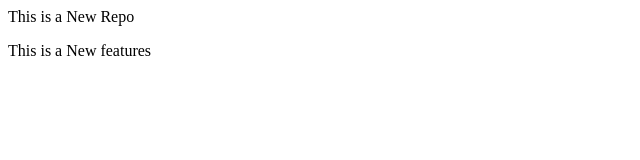
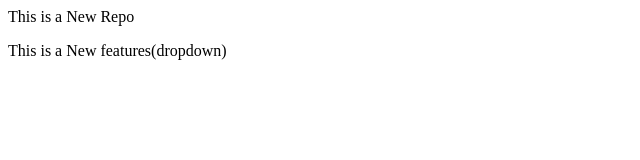
Before and after one commit to omlulekar01/Local-Repo, a plain HTML site: page index.html in a window 1280 px wide. Shown: the full height of the page, 0-640 px from the left. Drawn offline with Linux system fonts and the light colour scheme.

```diff
--- a/index.html
+++ b/index.html
@@ -1,2 +1,2 @@
 <p>This is a New Repo</p>
-<p>This is a New features</p>
+<p>This is a New features(dropdown)</p>
```
